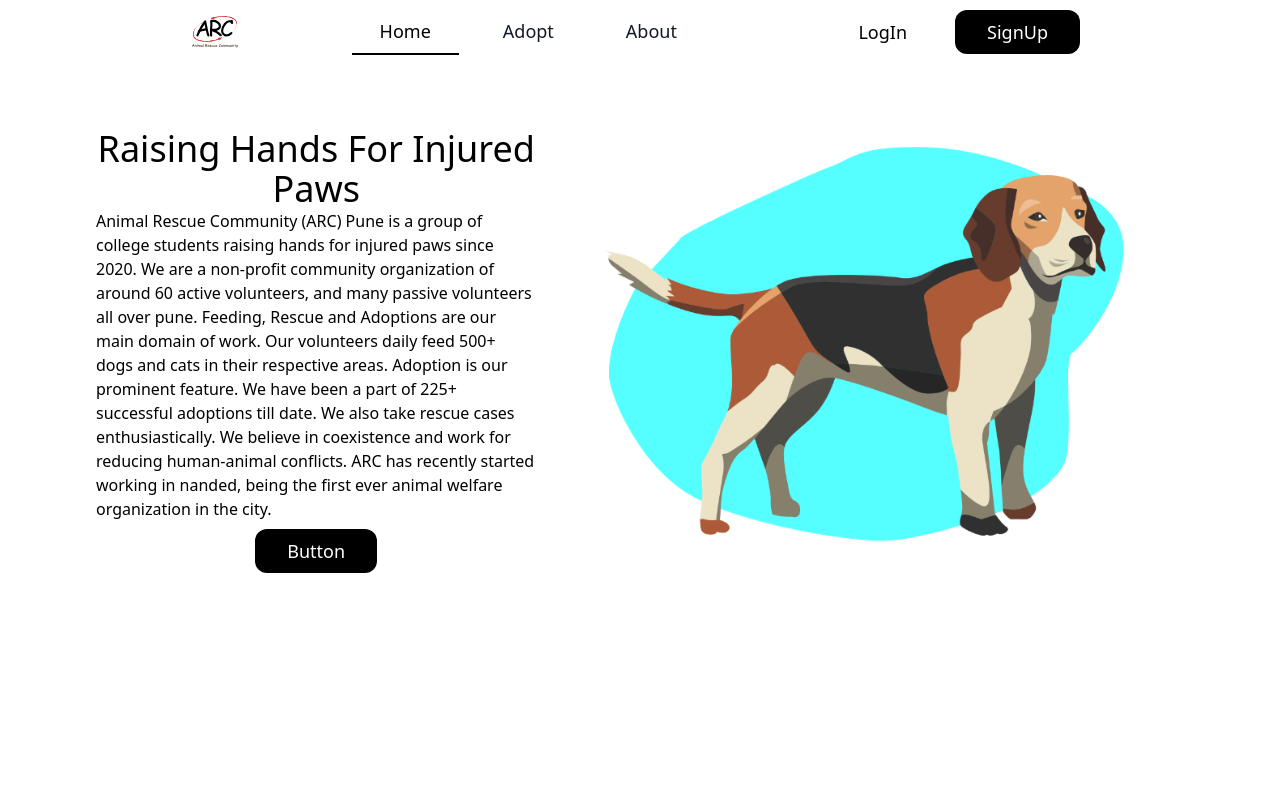
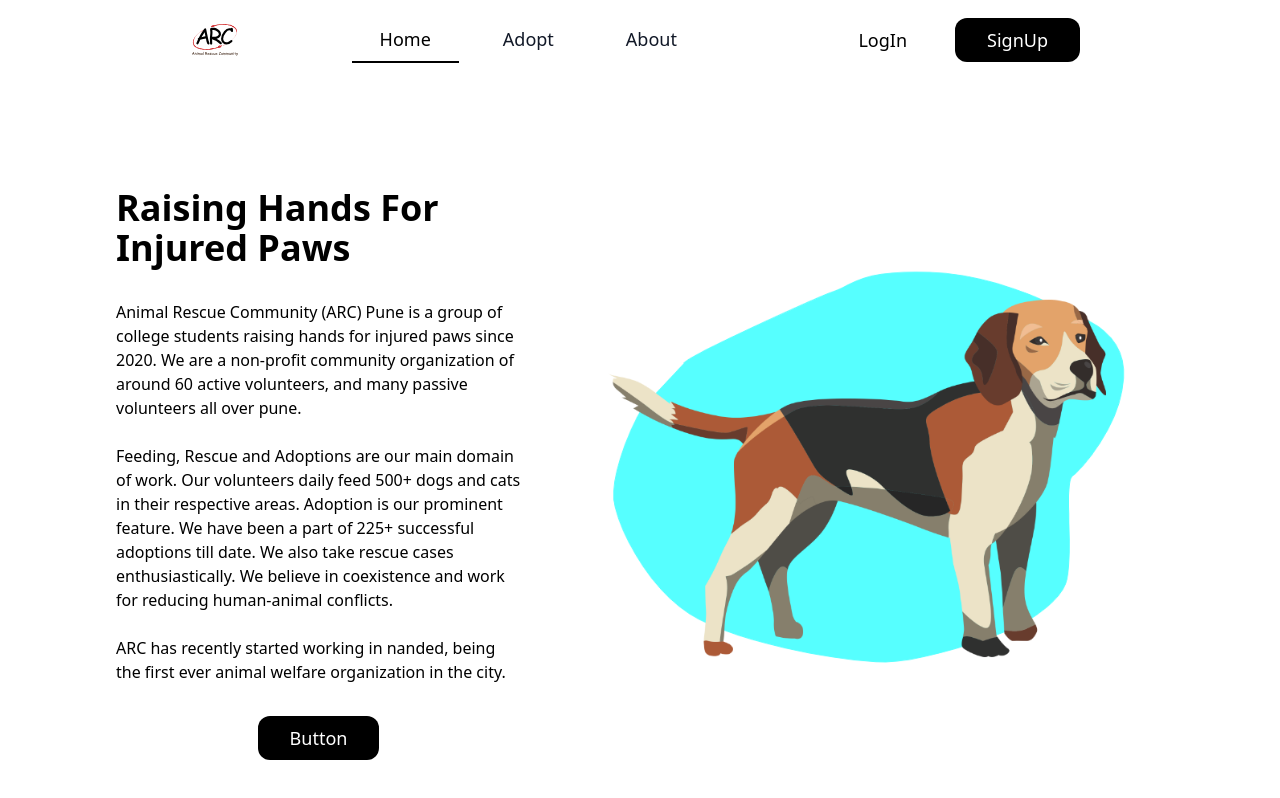
Before and after one commit to arc-pune/arc-front-end, a React (Create React App) app: page / in a window 1280 px wide. Shown: the top 798 px of the page. Built offline with nearby package versions, Linux system fonts and the light colour scheme.

Commit message:
updated homepage

```diff
--- a/src/components/HomeMain.js
+++ b/src/components/HomeMain.js
@@ -3,26 +3,27 @@ import React from "react";
 const HomeMain = () => {
   return (
     <section className="">
-      <div className="justify-center align-center py-12">
+      <div className="justify-center align-center py-24">
         <div className="home-main lg:flex items-center sm:justify-center">
-          <div className="left lg:w-1/2">
-            <h2 className="text-4xl text-center">
+          <div className="left lg:w-1/2 p-5 max-w-lg">
+            <h2 className="text-4xl font-bold mb-8">
               Raising Hands For Injured Paws
             </h2>
             <p>
               Animal Rescue Community (ARC) Pune is a group of college students
               raising hands for injured paws since 2020. We are a non-profit
               community organization of around 60 active volunteers, and many
-              passive volunteers all over pune. Feeding, Rescue and Adoptions
-              are our main domain of work. Our volunteers daily feed 500+ dogs
-              and cats in their respective areas. Adoption is our prominent
-              feature. We have been a part of 225+ successful adoptions till
-              date. We also take rescue cases enthusiastically. We believe in
-              coexistence and work for reducing human-animal conflicts. ARC has
-              recently started working in nanded, being the first ever animal
-              welfare organization in the city.
+              passive volunteers all over pune. <br /><br/> Feeding, Rescue and
+              Adoptions are our main domain of work. Our volunteers daily feed
+              500+ dogs and cats in their respective areas. Adoption is our
+              prominent feature. We have been a part of 225+ successful
+              adoptions till date. We also take rescue cases enthusiastically.
+              We believe in coexistence and work for reducing human-animal
+              conflicts. <br /><br/>
+              ARC has recently started working in nanded, being the first ever
+              animal welfare organization in the city.
             </p>
-            <div class="p-2 w-full">
+            <div class="p-2 w-full pt-8">
               <button class="flex mx-auto text-white bg-black border-0 py-2 px-8 focus:outline-none rounded-xl text-lg">
                 Button
               </button>
--- a/src/components/NavBar.js
+++ b/src/components/NavBar.js
@@ -15,7 +15,7 @@ function classNames(...classes) {
 
 export default function Example() {
   return (
-    <Disclosure as="nav" className="">
+    <Disclosure as="nav" className="pt-2">
       {({ open }) => (
         <>
           <div className="px-2 sm:px-6 lg:px-48">
```
